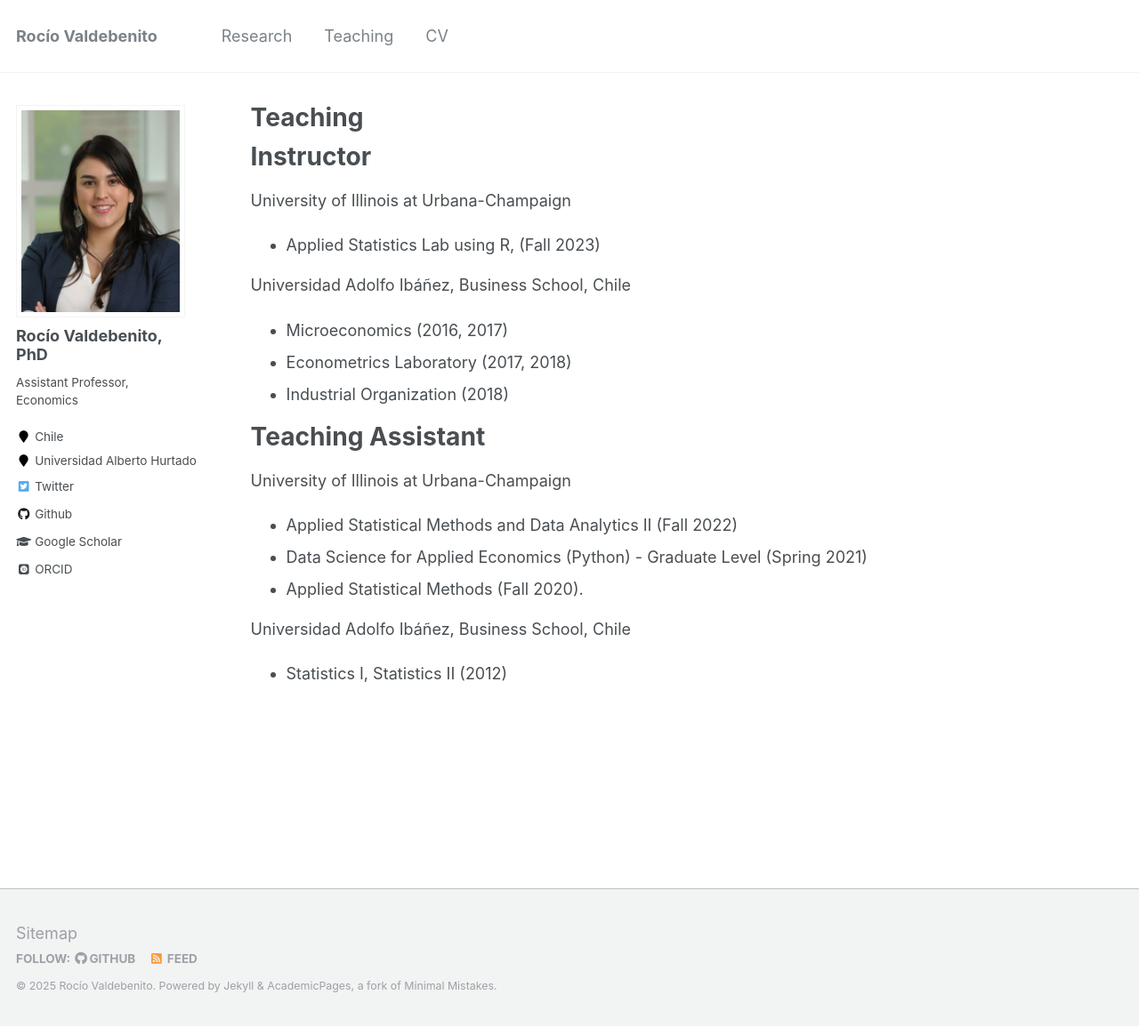
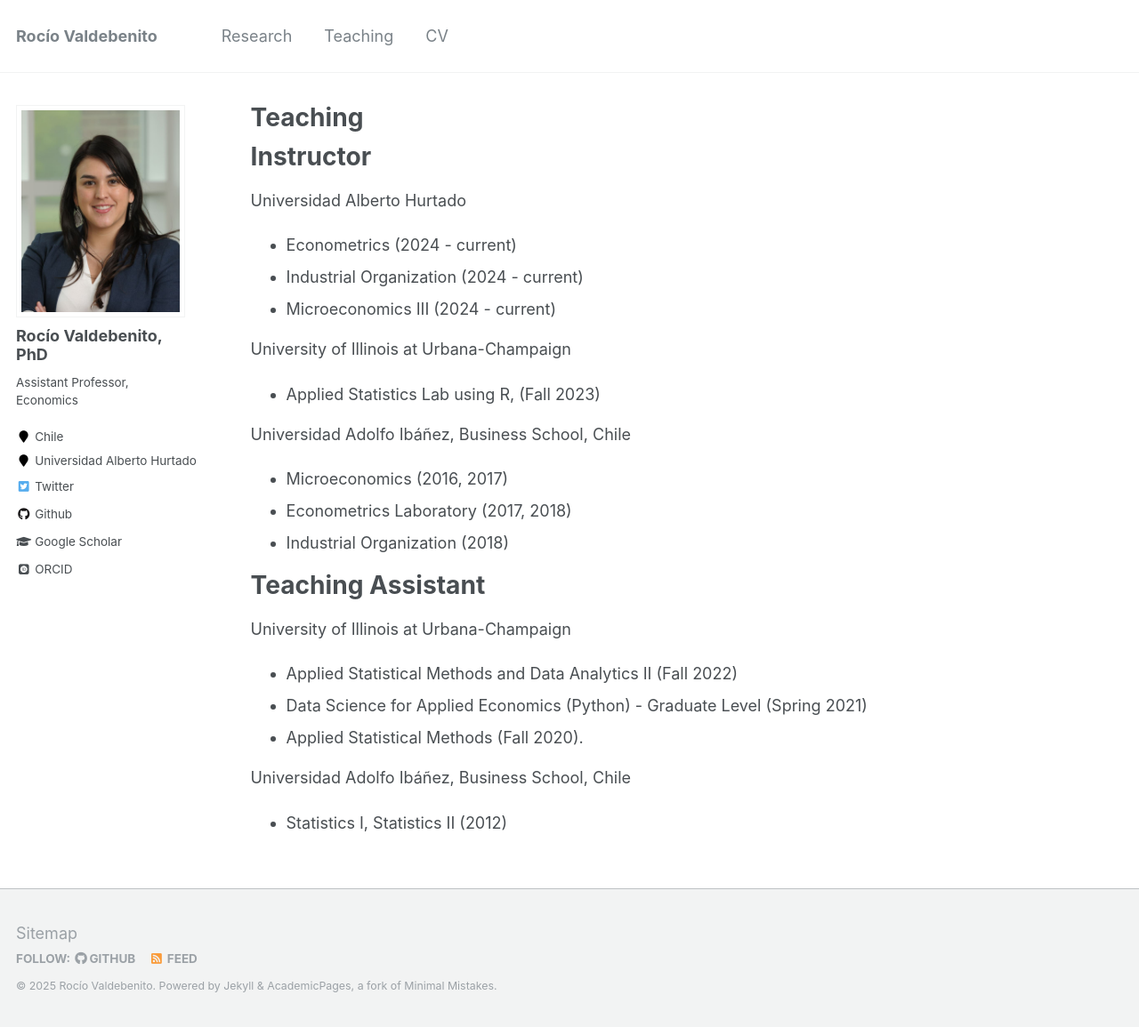
Before and after one commit to rvaldebenito/rvaldebenito.github.io, a Jekyll site: the page built from _pages/teaching.md, in a window 1280 px wide and 1155 px high. Shown: the whole window at 89% size. Built offline with Jekyll 4.4.1, drawn with Linux system fonts in a browser that asks for light colours; some web fonts are replaced.

Commit message:
Update teaching.md

```diff
--- a/_pages/teaching.md
+++ b/_pages/teaching.md
@@ -7,6 +7,12 @@ author_profile: true
 
 Instructor
 ======
+
+Universidad Alberto Hurtado
+* Econometrics (2024 - current)
+* Industrial Organization (2024 - current)
+* Microeconomics III (2024 - current)
+
 University of Illinois at Urbana-Champaign
 * Applied Statistics Lab using R, (Fall 2023)
 
```
